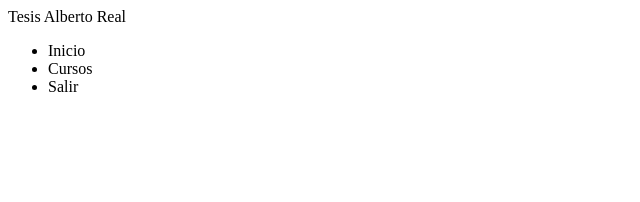
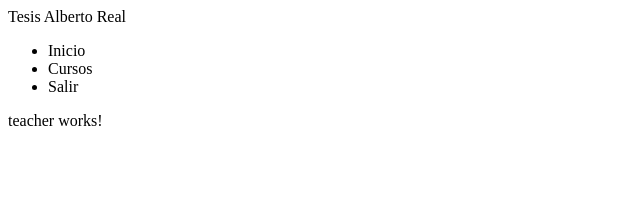
Before and after one commit to albertorealfdez/learnIT, an Angular app: page /teacher in a window 1280 px wide. Before the commit this address led to /. Shown: the top 202 px of the page, without its empty margins (0-640 px from the left). Built offline with nearby package versions, Linux system fonts and the light colour scheme.

Commit message:
Added application routing and teacher modules

```diff
--- /dev/null
+++ b/src/app/app-routing.module.ts
@@ -0,0 +1,27 @@
+import { NgModule } from '@angular/core';
+import { RouterModule, Routes } from '@angular/router';
+
+import { HomeComponent } from './home/home.component';
+
+const appRoutes: Routes = [
+  {
+    path: '',
+    redirectTo: '/home',
+    pathMatch: 'full'
+  },
+  {
+    path: 'home',
+    component: HomeComponent
+  }
+]
+
+@NgModule({
+  imports: [
+      RouterModule.forRoot(appRoutes)
+  ],
+  exports: [
+      RouterModule
+   ]
+})
+
+export class AppRoutingModule { }
--- a/src/app/app.router.ts
+++ /dev/null
@@ -1,18 +0,0 @@
-import { ModuleWithProviders }  from '@angular/core';
-import { Routes, RouterModule } from '@angular/router';
-
-import { HomeComponent } from './home/home.component';
-
-const appRoutes: Routes = [
-  {
-    path: '',
-    redirectTo: '/home',
-    pathMatch: 'full'
-  },
-  {
-    path: 'home',
-    component: HomeComponent
-  }
-]
-
-export const routing: ModuleWithProviders = RouterModule.forRoot(appRoutes);
--- a/src/app/header/header-menu/header-menu.component.html
+++ b/src/app/header/header-menu/header-menu.component.html
@@ -1,5 +1,5 @@
 <ul>
-  <li><a routerLink="/home">Inicio</a></li>
+  <li><a routerLink="/home" routerLinkActive="active">Inicio</a></li>
   <li><a routerLink="/home">Cursos</a></li>
   <li><a routerLink="">Salir</a></li>
 </ul>
--- a/src/app/home/login/login.component.ts
+++ b/src/app/home/login/login.component.ts
@@ -15,5 +15,6 @@ export class LoginComponent implements OnInit {
 
   public onSubmit() {
     console.log('Submitted');
+    this.router.navigate(['/teacher']);
   }
 }
--- a/src/app/teacher/teacher.component.html
+++ b/src/app/teacher/teacher.component.html
@@ -1,3 +1,3 @@
-<main>
-  <h2>Bienvenido, {{teacher.name}}</h2>
-</main>
+<p>
+  teacher works!
+</p>
--- a/src/app/teacher/teacher.component.ts
+++ b/src/app/teacher/teacher.component.ts
@@ -1,19 +1,15 @@
 import { Component, OnInit } from '@angular/core';
 
-import { Teacher } from './teacher.model';
-
 @Component({
-  selector: 'tesis-teacher',
+  selector: 'app-teacher',
   templateUrl: './teacher.component.html',
   styleUrls: ['./teacher.component.css']
 })
+export class TeacherComponent implements OnInit {
 
-export class TeacherComponent implements OnInit {
-  public teacher: Teacher;
+  constructor() { }
 
   ngOnInit() {
-    this.teacher = new Teacher();
-    this.teacher.name = 'Juan';
   }
 
 }
--- /dev/null
+++ b/src/app/teacher/teacher.routing.module.ts
@@ -0,0 +1,22 @@
+import { NgModule } from '@angular/core';
+import { RouterModule, Routes } from '@angular/router';
+
+import { TeacherComponent } from './teacher.component';
+
+const teacherRoutes: Routes = [
+  {
+    path: 'teacher',
+    component: TeacherComponent
+  }
+]
+
+@NgModule({
+  imports: [
+      RouterModule.forChild(teacherRoutes)
+  ],
+  exports: [
+      RouterModule
+   ]
+})
+
+export class TeacherRoutingModule { }
```
Also changed, not shown: src/app/app.module.ts (+13 -12 lines), src/app/home/home.module.ts (added, +13 -0 lines), src/app/teacher/teacher.module.ts (+6 -3 lines).
